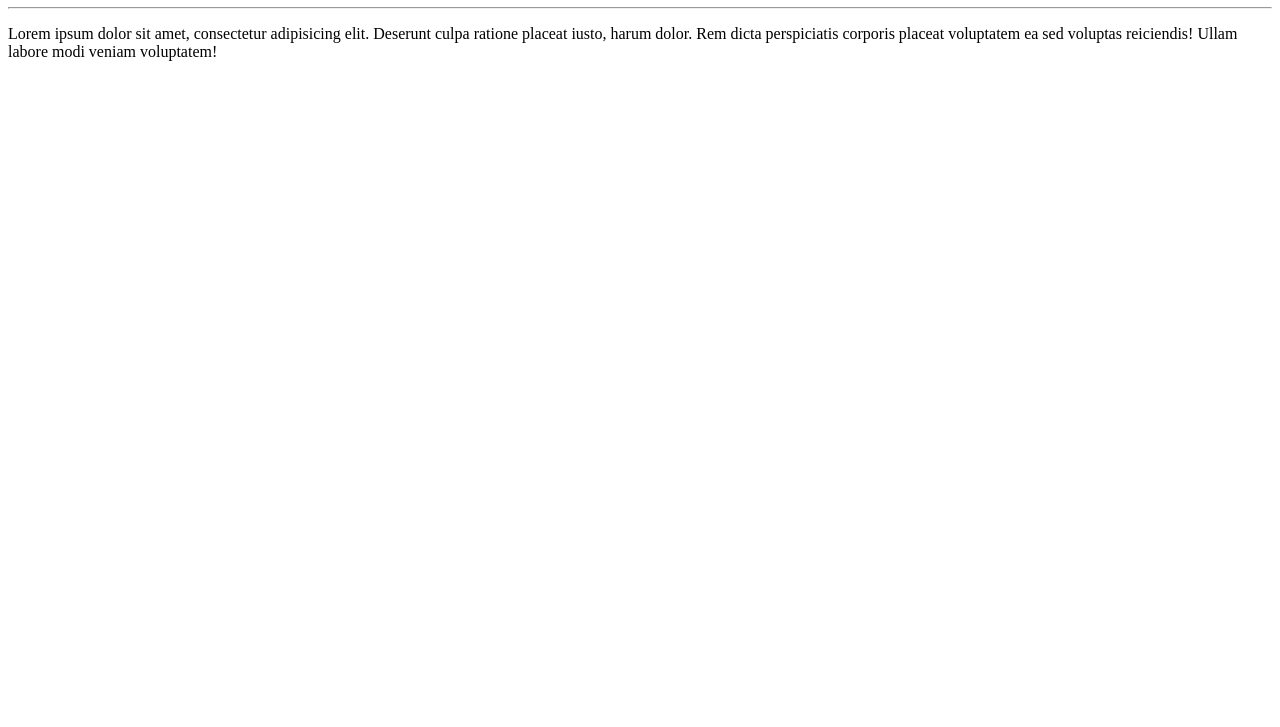
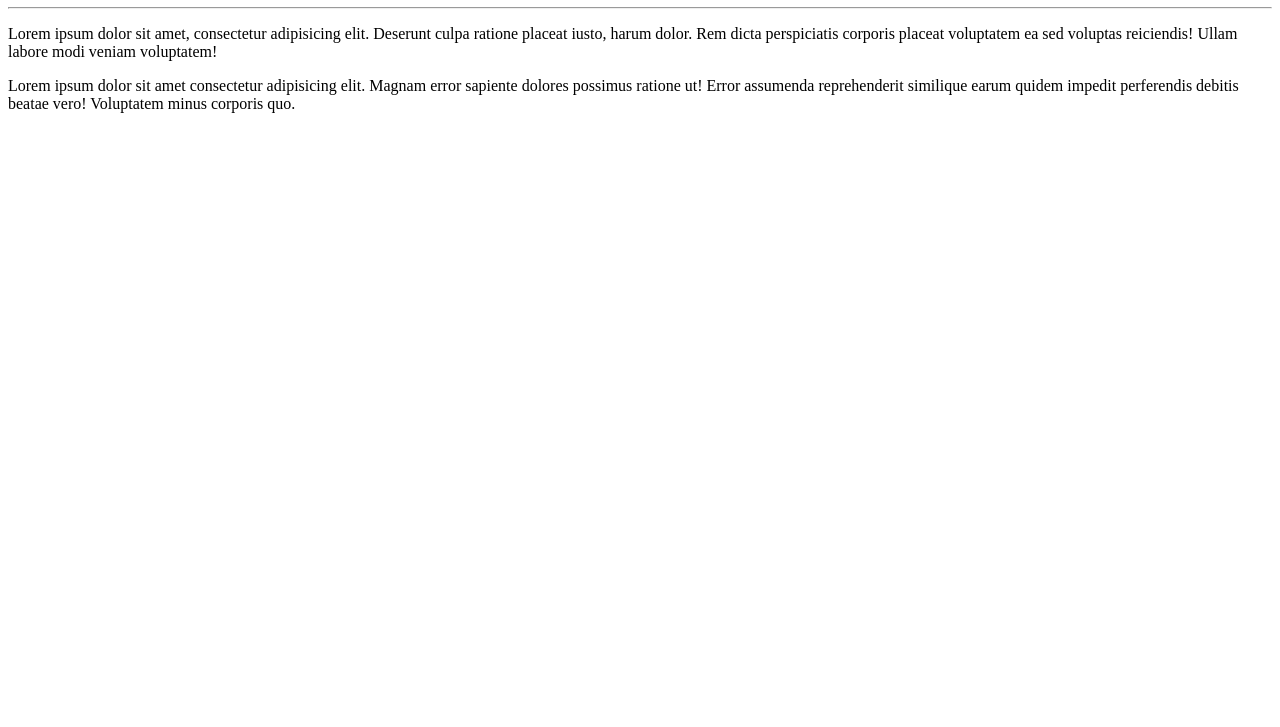
Before and after one commit to pitercoding/Ola-Mundo, a plain HTML site: page site-exemplo/index.html in a window 1280 px wide. Shown: the part 73-800 px from the top of the page. Drawn offline with Linux system fonts and the light colour scheme.

Commit message:
adicionei um paragrafo

```diff
--- a/site-exemplo/index.html
+++ b/site-exemplo/index.html
@@ -9,5 +9,6 @@
     <h1>Olá, Mundo!</h1>
     <hr>
     <p>Lorem ipsum dolor sit amet, consectetur adipisicing elit. Deserunt culpa ratione placeat iusto, harum dolor. Rem dicta perspiciatis corporis placeat voluptatem ea sed voluptas reiciendis! Ullam labore modi veniam voluptatem!</p>
+    <p>Lorem ipsum dolor sit amet consectetur adipisicing elit. Magnam error sapiente dolores possimus ratione ut! Error assumenda reprehenderit similique earum quidem impedit perferendis debitis beatae vero! Voluptatem minus corporis quo.</p>
 </body>
 </html>
```
